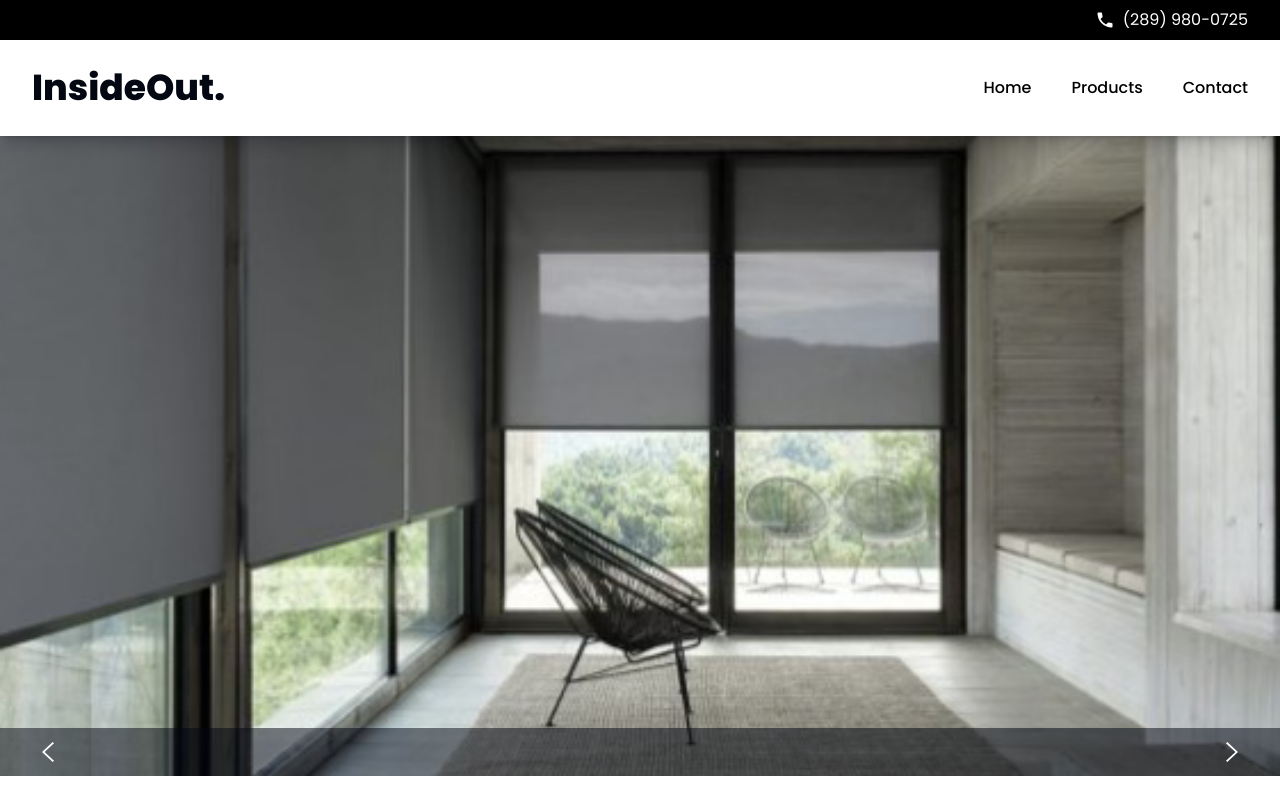
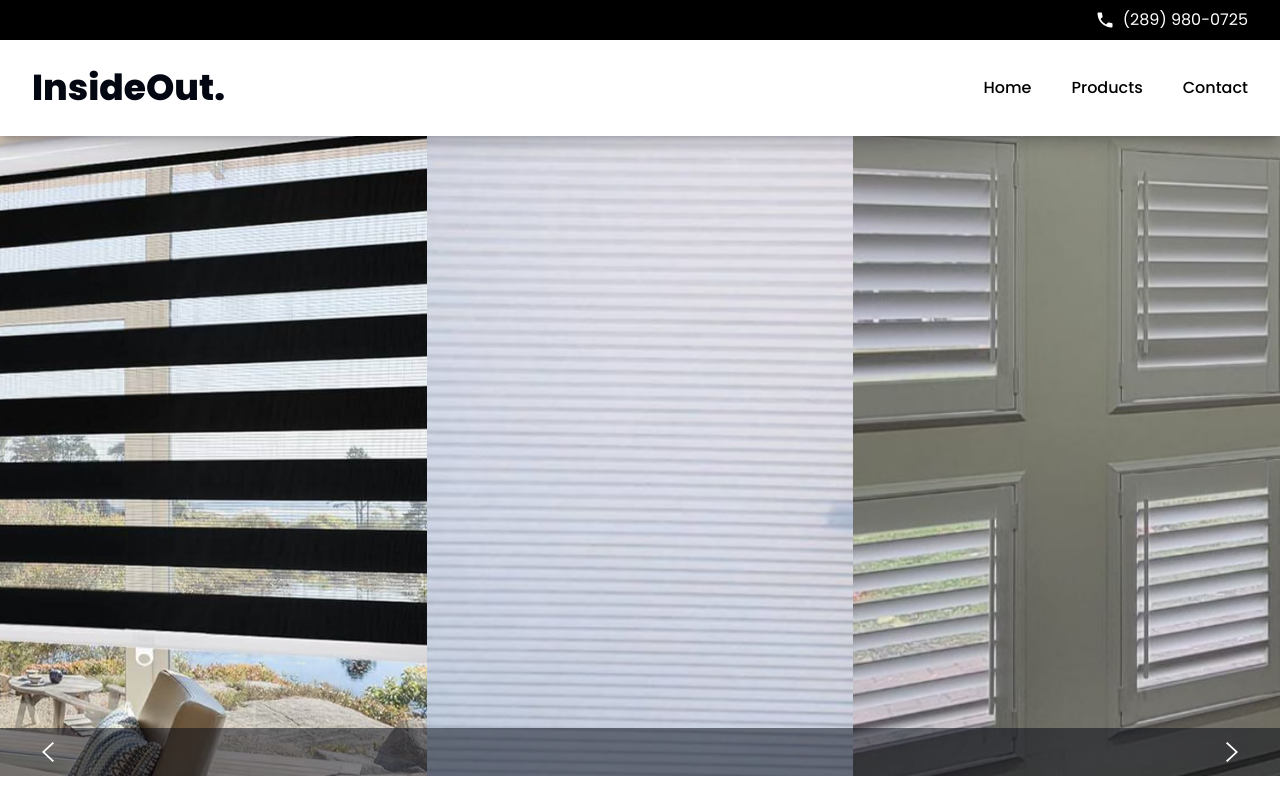
Before and after one commit to joewardperalta/Insideout-Window-Coverings, a Next.js app: page / in a window 1280 px wide. Shown: the top 800 px of the page. Built offline with nearby package versions, Linux system fonts and the light colour scheme.

Commit message:
Redesign hero section

```diff
--- a/src/app/page.js
+++ b/src/app/page.js
@@ -8,16 +8,21 @@ let index = 0;
 
 export default function Home() {
   const heroCoverUrl = [
+    [
       "/background/image0000011.png",
       "/background/image0000021.png",
       "/background/image0000031.png",
+    ],
+    [
       "/background/image0000041.png",
       "/background/image0000051.png",
       "/background/image0000061.png",
+    ],
+    [
       "/background/image0000071.png",
       "/background/image0000081.png",
       "/background/image0000091.png",
-    "/background/image0000101.png",
+    ],
   ];
   const [heroCover, setHeroCover] = useState(heroCoverUrl[0]);
 
@@ -46,13 +51,19 @@ export default function Home() {
     <main>
       {/* Hero section */}
       <div className="relative" id="hero">
+        <div className="h-full w-full flex">
+          {heroCover.map((url) => (
+            <div key={url} className="w-full">
               <Image
-          className="object-cover h-full w-full object-center "
-          src={heroCover}
-          width={1000}
-          height={1000}
+                className="w-full h-full object-cover"
+                width={2000}
+                height={2000}
+                src={url}
                 alt="blinds"
               />
+            </div>
+          ))}
+        </div>
 
         {/* Left and right arrow keys */}
         <div className="bg-gray-950/50 w-full relative bottom-12 py-2">
```
Also changed, not shown: public/background/image0000101.png (deleted). Lines whose indentation alone changed are shown as unchanged.
